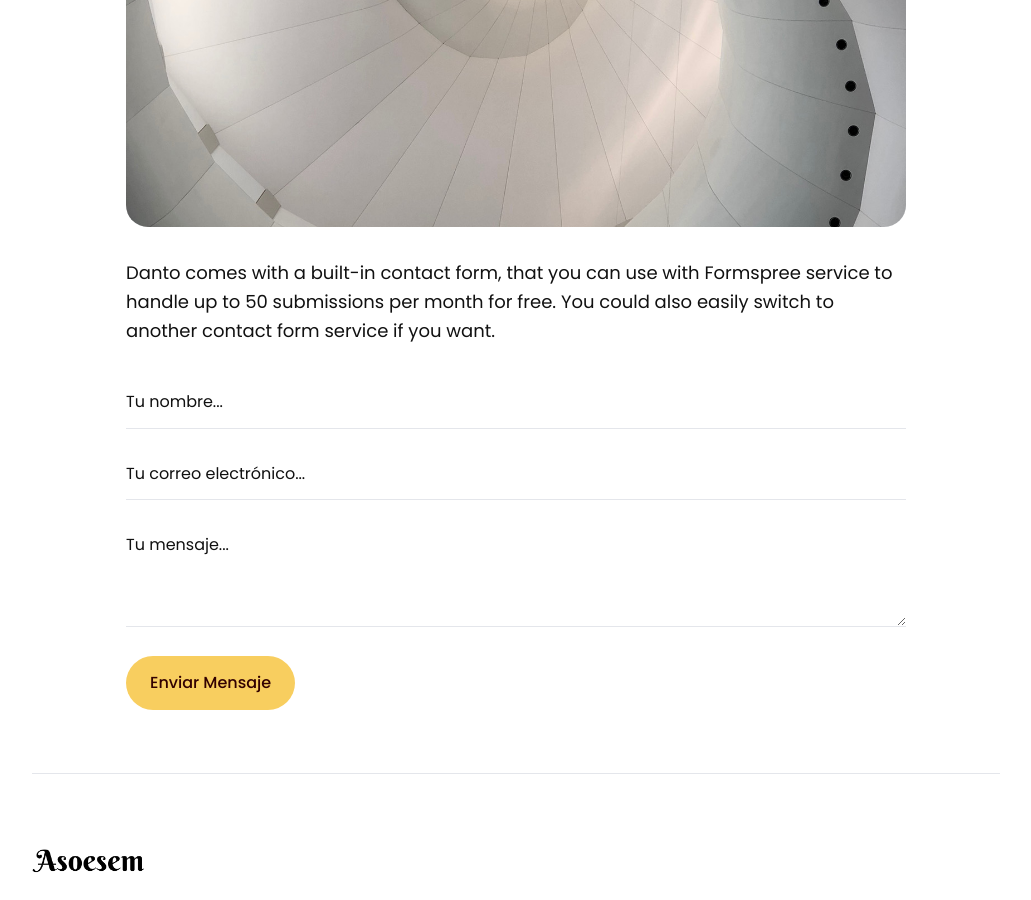
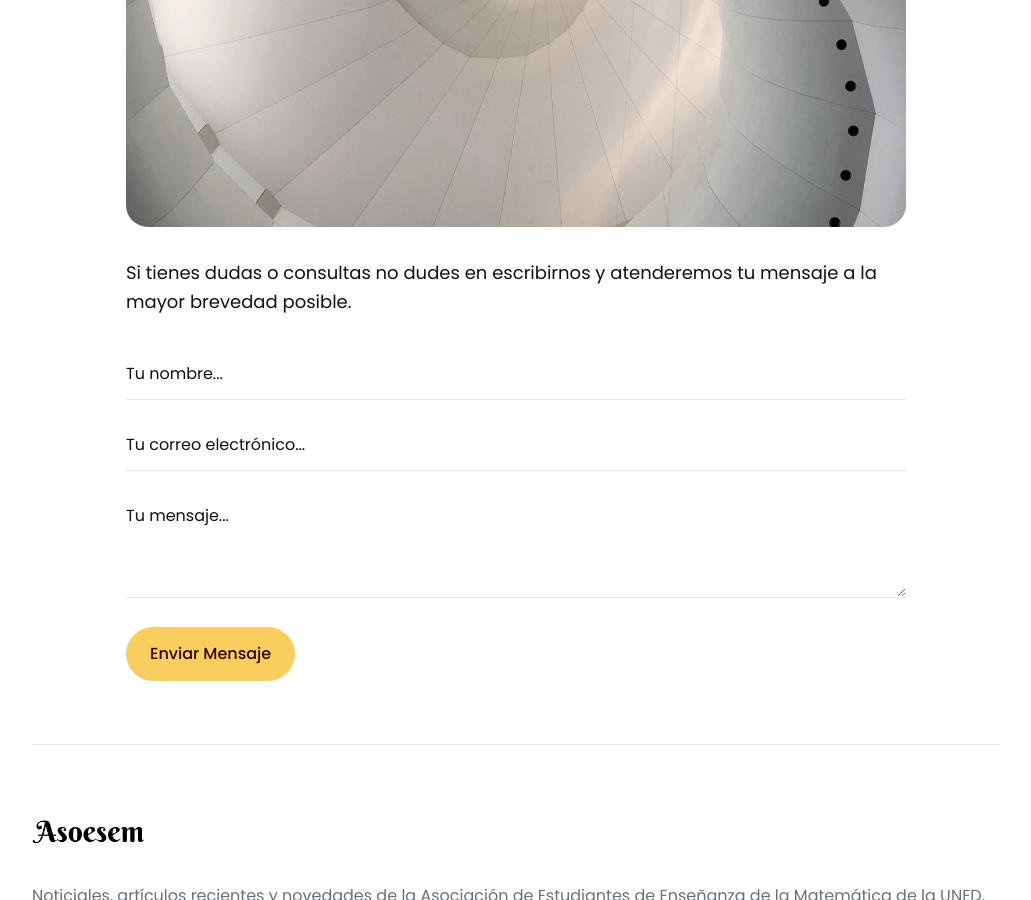
Before and after one commit to asoesem/asoesem.github.io, a Jekyll site: the page built from _pages/contact.html, in a window 1280 px wide and 900 px high, scrolled down 590 px. Shown: the whole window, without its empty margins (124-1155 px from the left). Built offline with Jekyll 4.4.1, drawn with Linux system fonts in a browser that asks for light colours.

Commit message:
Agrega soporte para el formulario de contacto

```diff
--- a/_data/settings.yml
+++ b/_data/settings.yml
@@ -99,8 +99,8 @@
 #-------------------------------------------
 # Contact Settings
 contact:
-  email: your@email.com # Add your form_id
-  description: Danto comes with a built-in contact form, that you can use with Formspree service to handle up to 50 submissions per month for free. You could also easily switch to another contact form service if you want. # Add a description of your form
+  email: xbjvywev # Add your form_id
+  description: Si tienes dudas o consultas no dudes en escribirnos y atenderemos tu mensaje a la mayor brevedad posible.
 
 # NOTE
 # Danto theme comes with a contact form built-in. You can use this form with Formspree (https://formspree.io/) service and get up to 50 submissions for free. Also, you can easily switch to another service if you want.
```
Also changed, not shown: _posts/2023-01-01-informe-labores-cuatrimestrales.md (+2 -2 lines).
